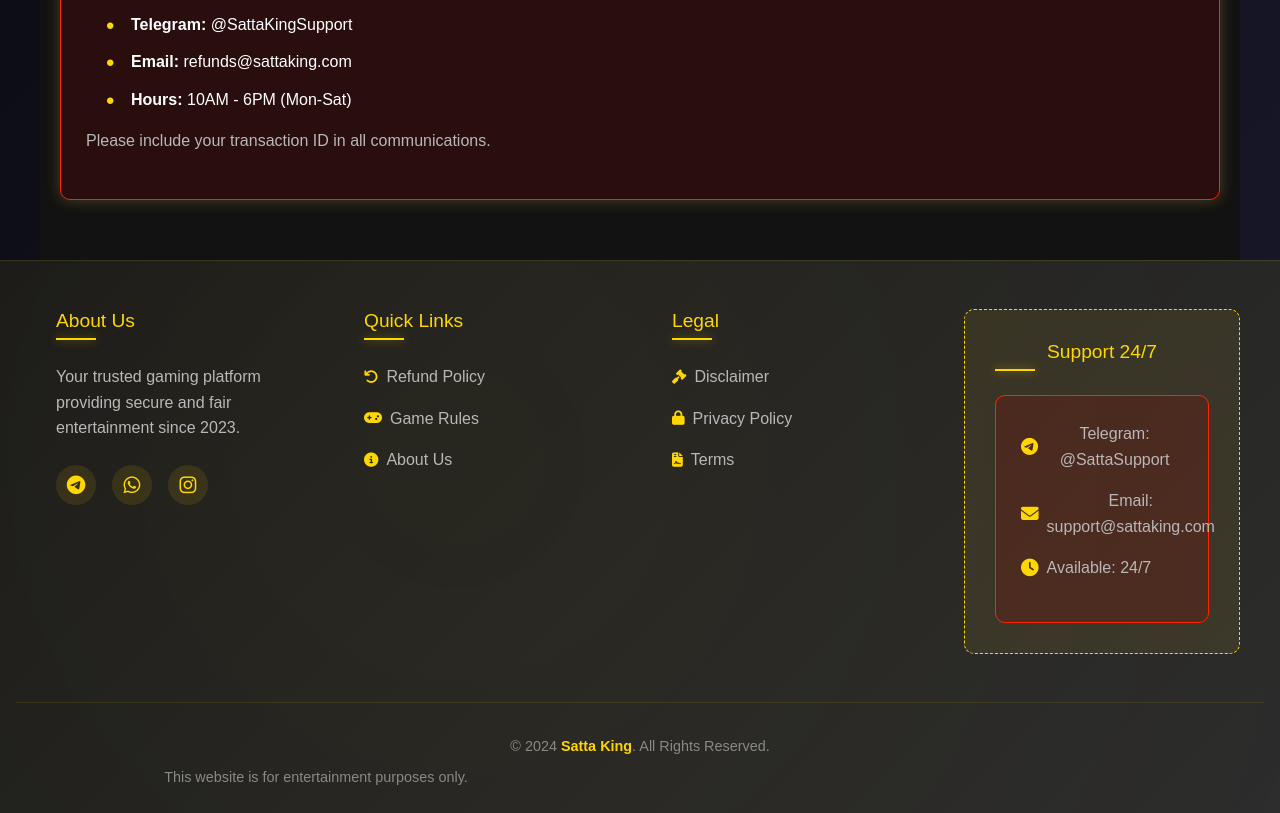
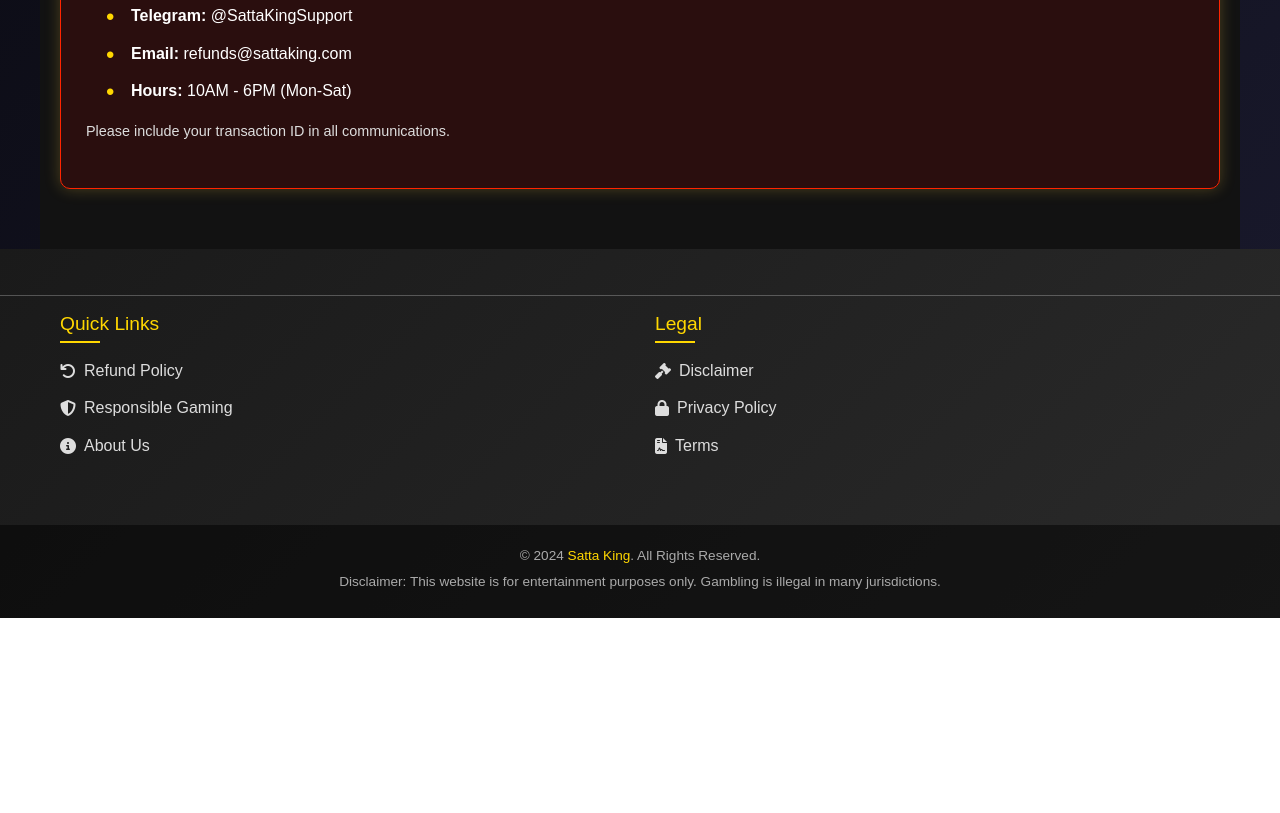
Before and after one commit to wakeelwahid/my_project, a React (Vite) app: page /refund in a window 1280 px wide. Shown: the part 2020-2833 px from the top of the page. After the commit the page ends 2638 px from the top, so only its background shows below. Built offline with nearby package versions, Linux system fonts and the light colour scheme.

Commit message:
Restored to '573b6500e32c8a8ec826416b4508f1745606f233'
Replit-Restored-To: 573b6500e32c8a8ec826416b4508f1745606f233

```diff
--- a/src/components/Footer/Footer.css
+++ b/src/components/Footer/Footer.css
@@ -1,47 +1,143 @@
+/* Base Styles */
 .satta-footer {
-  background: linear-gradient(135deg, #1a1a1a 0%, #2d2d2d 100%);
+  background: linear-gradient(135deg, #1a1a1a, #2a2a2a);
   color: #fff;
-  padding: 3rem 1rem 1rem;
+  padding-top: 30px;
   position: relative;
+  font-family: 'Poppins', sans-serif;
   overflow: hidden;
-  border-top: 1px solid rgba(255, 215, 0, 0.1);
 }
 
-.footer-glow {
+/* Flower Bubble Animation */
+.flower-bubbles {
   position: absolute;
-  top: -50%;
-  left: -50%;
-  width: 200%;
-  height: 200%;
-  background: radial-gradient(circle, rgba(255, 215, 0, 0.1) 0%, transparent 70%);
-  pointer-events: none;
-  animation: footerGlow 10s infinite;
+  top: 0;
+  left: 0;
+  width: 100%;
+  height: 100px;
+  z-index: 1;
 }
 
-@keyframes footerGlow {
-  0%, 100% { transform: translate(0, 0); opacity: 0.5; }
-  50% { transform: translate(-10%, -10%); opacity: 0.3; }
+.bubble {
+  position: absolute;
+  bottom: 0;
+  background: rgba(255, 215, 0, 0.2);
+  border-radius: 50%;
+  animation: float 10s infinite ease-in;
+  opacity: 0;
 }
 
+.bubble:nth-child(1) {
+  width: 20px;
+  height: 20px;
+  left: 10%;
+  animation-delay: 0s;
+}
+
+.bubble:nth-child(2) {
+  width: 30px;
+  height: 30px;
+  left: 30%;
+  animation-delay: 2s;
+}
+
+.bubble:nth-child(3) {
+  width: 25px;
+  height: 25px;
+  left: 50%;
+  animation-delay: 4s;
+}
+
+.bubble:nth-child(4) {
+  width: 15px;
+  height: 15px;
+  left: 70%;
+  animation-delay: 6s;
+}
+
+.bubble:nth-child(5) {
+  width: 40px;
+  height: 40px;
+  left: 90%;
+  animation-delay: 8s;
+}
+
+@keyframes float {
+  0% {
+    bottom: -50px;
+    opacity: 0;
+  }
+  10% {
+    opacity: 0.5;
+  }
+  50% {
+    opacity: 0.8;
+  }
+  100% {
+    bottom: 100%;
+    opacity: 0;
+  }
+}
+
+/* Horizontal Links Row */
+.footer-links-row {
+  display: flex;
+  justify-content: center;
+  flex-wrap: wrap;
+  gap: 10px;
+  padding: 15px 5px;
+  background: rgba(0, 0, 0, 0.3);
+  margin-bottom: 20px;
+  position: relative;
+  z-index: 2;
+}
+
+.footer-links-row a {
+  color: #ddd;
+  text-decoration: none;
+  display: flex;
+  align-items: center;
+  gap: 8px;
+  padding: 8px 12px;
+  border-radius: 30px;
+  transition: all 0.3s;
+  font-size: 0.85rem;
+  white-space: nowrap;
+  background: rgba(255, 215, 0, 0.1);
+}
+
+.footer-links-row a:hover {
+  background: rgba(255, 215, 0, 0.3);
+  color: #ffd700;
+  transform: translateY(-3px);
+}
+
+.footer-links-row i {
+  font-size: 0.9rem;
+}
+
+/* Footer Container */
 .footer-container {
   max-width: 1200px;
   margin: 0 auto;
+  padding: 0 20px;
   display: grid;
-  grid-template-columns: repeat(auto-fit, minmax(250px, 1fr));
-  gap: 2rem;
+  grid-template-columns: repeat(auto-fit, minmax(200px, 1fr));
+  gap: 30px;
   position: relative;
+  z-index: 2;
 }
 
 .footer-section {
-  padding: 0 1rem;
+  margin-bottom: 20px;
 }
 
 .footer-section h3 {
-  color: var(--gold, #FFD700);
+  color: #ffd700;
   font-size: 1.2rem;
-  margin-bottom: 1.5rem;
+  margin-bottom: 15px;
   position: relative;
-  padding-bottom: 0.5rem;
+  padding-bottom: 8px;
 }
 
 .footer-section h3::after {
@@ -51,39 +147,7 @@
   bottom: 0;
   width: 40px;
   height: 2px;
-  background: var(--gold, #FFD700);
-  box-shadow: 0 0 10px rgba(255, 215, 0, 0.5);
-}
-
-.footer-description {
-  color: #b8b8b8;
-  line-height: 1.6;
-  margin-bottom: 1.5rem;
-}
-
-.social-icons {
-  display: flex;
-  gap: 1rem;
-}
-
-.social-icon {
-  width: 40px;
-  height: 40px;
-  background: rgba(255, 215, 0, 0.1);
-  border-radius: 50%;
-  display: flex;
-  align-items: center;
-  justify-content: center;
-  color: var(--gold, #FFD700);
-  font-size: 1.2rem;
-  transition: all 0.3s ease;
-}
-
-.social-icon:hover {
-  background: var(--gold, #FFD700);
-  color: #1a1a1a;
-  transform: translateY(-5px);
-  box-shadow: 0 5px 15px rgba(255, 215, 0, 0.3);
+  background: #ffd700;
 }
 
 .footer-section ul {
@@ -92,75 +156,105 @@
 }
 
 .footer-section ul li {
-  margin-bottom: 1rem;
+  margin-bottom: 12px;
 }
 
 .footer-section ul li a {
-  color: #b8b8b8;
+  color: #ddd;
   text-decoration: none;
   display: flex;
   align-items: center;
-  gap: 0.5rem;
-  transition: all 0.3s ease;
+  gap: 8px;
+  transition: all 0.3s;
 }
 
 .footer-section ul li a:hover {
-  color: var(--gold, #FFD700);
+  color: #ffd700;
   transform: translateX(5px);
 }
 
-.footer-section ul li a i {
-  color: var(--gold, #FFD700);
+/* Social Icons */
+.social-icons {
+  display: flex;
+  gap: 15px;
+  margin: 20px 0;
+}
+
+.social-icon {
+  width: 35px;
+  height: 35px;
+  background: rgba(255, 215, 0, 0.1);
+  border-radius: 50%;
+  display: flex;
+  align-items: center;
+  justify-content: center;
+  color: #ffd700;
+  font-size: 1rem;
+  transition: all 0.3s;
+}
+
+.social-icon:hover {
+  background: #ffd700;
+  color: #1a1a1a;
+  transform: translateY(-5px);
+}
+
+.contact-info p {
+  margin-bottom: 10px;
+  display: flex;
+  align-items: center;
+  gap: 8px;
+  color: #ddd;
   font-size: 0.9rem;
 }
 
-.contact-info p {
-  display: flex;
-  align-items: center;
-  gap: 0.5rem;
-  margin-bottom: 1rem;
-  color: #b8b8b8;
+.contact-info i {
+  color: #ffd700;
+  font-size: 0.9rem;
 }
 
-.contact-info i {
-  color: var(--gold, #FFD700);
-  font-size: 1.1rem;
-}
-
+/* Footer Bottom */
 .footer-bottom {
-  margin-top: 3rem;
-  padding-top: 1.5rem;
   text-align: center;
-  border-top: 1px solid rgba(255, 215, 0, 0.1);
+  padding: 20px;
+  background: rgba(0, 0, 0, 0.5);
+  margin-top: 30px;
+  position: relative;
+  z-index: 2;
 }
 
 .footer-bottom p {
-  color: #888;
-  font-size: 0.9rem;
-  margin: 0.5rem 0;
+  color: #aaa;
+  font-size: 0.85rem;
+  margin-bottom: 5px;
 }
 
-.brand-name {
-  color: var(--gold, #FFD700);
-  font-weight: bold;
+.footer-bottom span {
+  color: #ffd700;
 }
 
 .disclaimer {
-  font-size: 0.8rem;
-  color: #666;
-  max-width: 600px;
-  margin: 0.5rem auto;
+  font-size: 0.75rem;
+  color: #777;
+  max-width: 800px;
+  margin: 0 auto;
 }
 
+/* Responsive Design */
 @media (max-width: 768px) {
-  .footer-container {
-    grid-template-columns: repeat(auto-fit, minmax(200px, 1fr));
-    gap: 1.5rem;
+  .footer-links-row {
+    gap: 8px;
+    padding: 10px 5px;
   }
 
-  .footer-section {
-    padding: 0 0.5rem;
-    text-align: center;
+  .footer-links-row a {
+    padding: 6px 10px;
+    font-size: 0.8rem;
+  }
+
+  .footer-container {
+    grid-template-columns: 1fr 1fr;
+    gap: 20px;
   }
 
   .footer-section h3::after {
@@ -171,12 +265,29 @@
   .social-icons {
     justify-content: center;
   }
+}
+
+@media (max-width: 480px) {
+  .footer-links-row {
+    flex-direction: column;
+    align-items: center;
+    gap: 5px;
+  }
+
+  .footer-links-row a {
+    width: 90%;
+    justify-content: center;
+  }
+
+  .footer-container {
+    grid-template-columns: 1fr;
+  }
+
+  .footer-section {
+    text-align: center;
+  }
 
   .footer-section ul li a {
     justify-content: center;
   }
-
-  .contact-info p {
-    justify-content: center;
-  }
 }
--- a/src/components/Footer/Footer.jsx
+++ b/src/components/Footer/Footer.jsx
@@ -1,4 +1,3 @@
-
 import React from "react";
 import "./Footer.css";
 import { Link } from "react-router-dom";
@@ -6,52 +5,54 @@
 const Footer = () => {
   return (
     <footer className="satta-footer">
-      <div className="footer-glow"></div>
+      <hr />
+      {/* Flower Bubble Animation */}
+      <div className="flower-bubbles">
+        {[...Array(5)].map((_, i) => (
+          <div key={i} className="bubble" />
+        ))}
+      </div>
 
+      {/* Horizontal Links Row */}
+      {/* <div className="footer-links-row">
+        <a href="/"><i className="fas fa-home"></i> Home</a>
+        <a href="/results"><i className="fas fa-list-ol"></i> Results</a>
+        <a href="/charts"><i className="fas fa-chart-line"></i> Charts</a>
+        <a href="/tips"><i className="fas fa-lightbulb"></i> Tips</a>
+        <a href="/contact"><i className="fas fa-phone-alt"></i> Contact</a>
+      </div> */}
+
+      {/* Footer Content */}
       <div className="footer-container">
-        <div className="footer-section about-section">
-          <h3>About Us</h3>
-          <p className="footer-description">
-            Your trusted gaming platform providing secure and fair entertainment since 2023.
-          </p>
-          <div className="social-icons">
-            <a href="#" className="social-icon"><i className="fab fa-telegram"></i></a>
-            <a href="#" className="social-icon"><i className="fab fa-whatsapp"></i></a>
-            <a href="#" className="social-icon"><i className="fab fa-instagram"></i></a>
-          </div>
-        </div>
+
 
         <div className="footer-section">
           <h3>Quick Links</h3>
           <ul>
-            <li><Link to="/refund"><i className="fas fa-undo"></i>Refund Policy</Link></li>
-            <li><Link to="/game-rules"><i className="fas fa-gamepad"></i>Game Rules</Link></li>
-            <li><Link to="/about"><i className="fas fa-info-circle"></i>About Us</Link></li>
+            <li><Link to="/refund"><i className="fas fa-undo"></i> Refund Policy</Link></li>
+            <li><a href="/responsible"><i className="fas fa-shield-alt"></i> Responsible Gaming</a></li>
+            <li><a href="/about"><i className="fas fa-info-circle"></i> About Us</a></li>
           </ul>
         </div>
 
         <div className="footer-section">
           <h3>Legal</h3>
           <ul>
-            <li><Link to="/disclaimer"><i className="fas fa-gavel"></i>Disclaimer</Link></li>
-            <li><Link to="/privacy"><i className="fas fa-lock"></i>Privacy Policy</Link></li>
-            <li><Link to="/terms"><i className="fas fa-file-contract"></i>Terms</Link></li>
+            <li><Link to="/disclaimer"><i className="fas fa-gavel"></i> Disclaimer</Link></li>
+            <li><Link to="/privacy"><i className="fas fa-lock"></i> Privacy Policy</Link></li>
+            <li><Link to="/terms"><i className="fas fa-file-contract"></i> Terms</Link></li>
           </ul>
         </div>
 
-        <div className="footer-section contact-section">
-          <h3>Support 24/7</h3>
-          <div className="contact-info">
-            <p><i className="fab fa-telegram"></i>Telegram: @SattaSupport</p>
-            <p><i className="fas fa-envelope"></i>Email: support@sattaking.com</p>
-            <p><i className="fas fa-clock"></i>Available: 24/7</p>
-          </div>
-        </div>
+
       </div>
 
+      {/* Copyright & Disclaimer */}
       <div className="footer-bottom">
-        <p>© 2024 <span className="brand-name">Satta King</span>. All Rights Reserved.</p>
-        <p className="disclaimer">This website is for entertainment purposes only.</p>
+        <p>© 2024 <span>Satta King</span>. All Rights Reserved.</p>
+        <p className="disclaimer">
+          Disclaimer: This website is for entertainment purposes only. Gambling is illegal in many jurisdictions.
+        </p>
       </div>
     </footer>
   );
```
